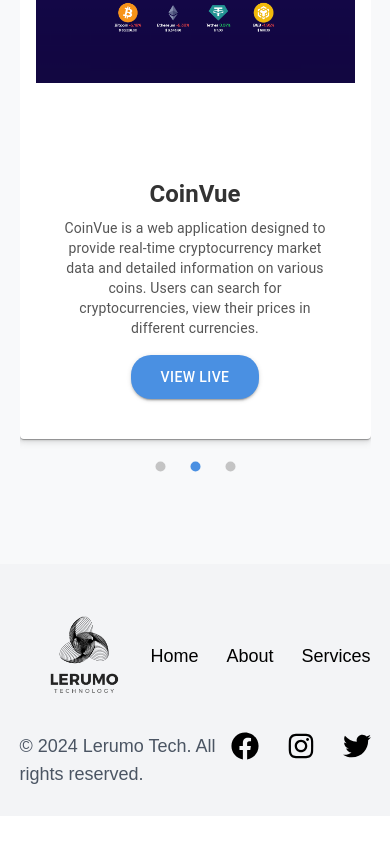
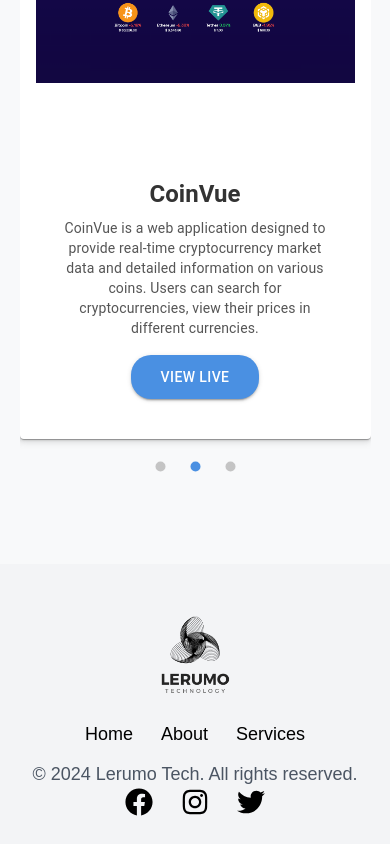
Before and after one commit to rorisangputu/lerumoweb, a React (Vite) app: page /services in a window 390 px wide. Shown: the part 3853-4697 px from the top of the page. Before the commit the page ends 4669 px from the top, so only its background shows below. Built offline with nearby package versions, Linux system fonts and the light colour scheme.

Commit message:
styling for mobile

```diff
--- a/src/Components/Footer.jsx
+++ b/src/Components/Footer.jsx
@@ -6,7 +6,7 @@
         <div className='bg-gray-100 py-7'>
             <div className='w-[90%] mx-auto'>
                 <div className='flex flex-col gap-3'>
-                    <div className='flex justify-between items-center'>
+                    <div className='flex flex-col lg:flex-row justify-between items-center'>
                         <div className='h-32 w-32'>
                             <img src={Logo} alt="" className='w-full h-full' />
                         </div>
@@ -16,7 +16,7 @@
                             <a href="/services" className='text-lg hover:text-gray-400'>Services</a>
                         </div>
                     </div>
-                    <div className='flex justify-between'>
+                    <div className='flex flex-col lg:flex-row items-center justify-between'>
                         <p className='text-lg font-medium text-gray-600'>&copy; 2024 Lerumo Tech. All rights reserved.</p>
                         <div className='flex gap-7'>
                             <a href=""><FaFacebook className='h-7 w-7' /></a>
```
